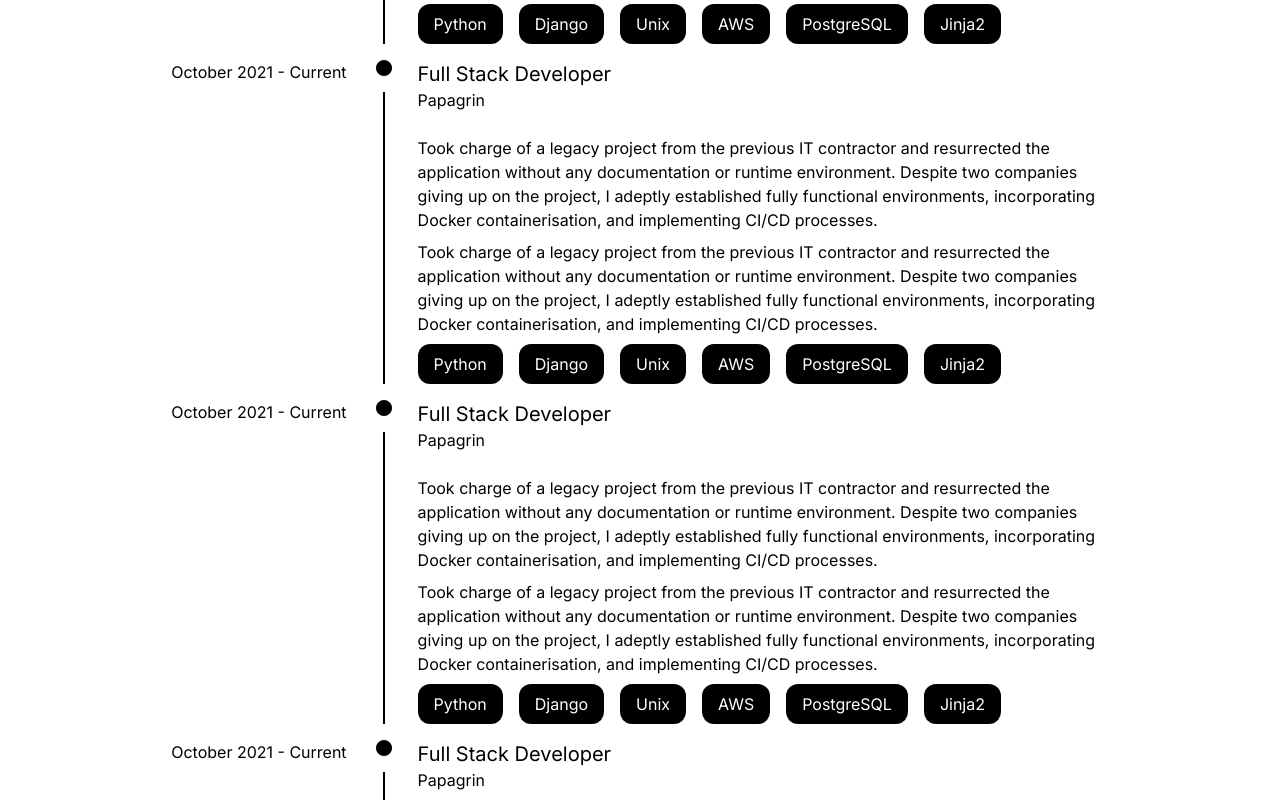
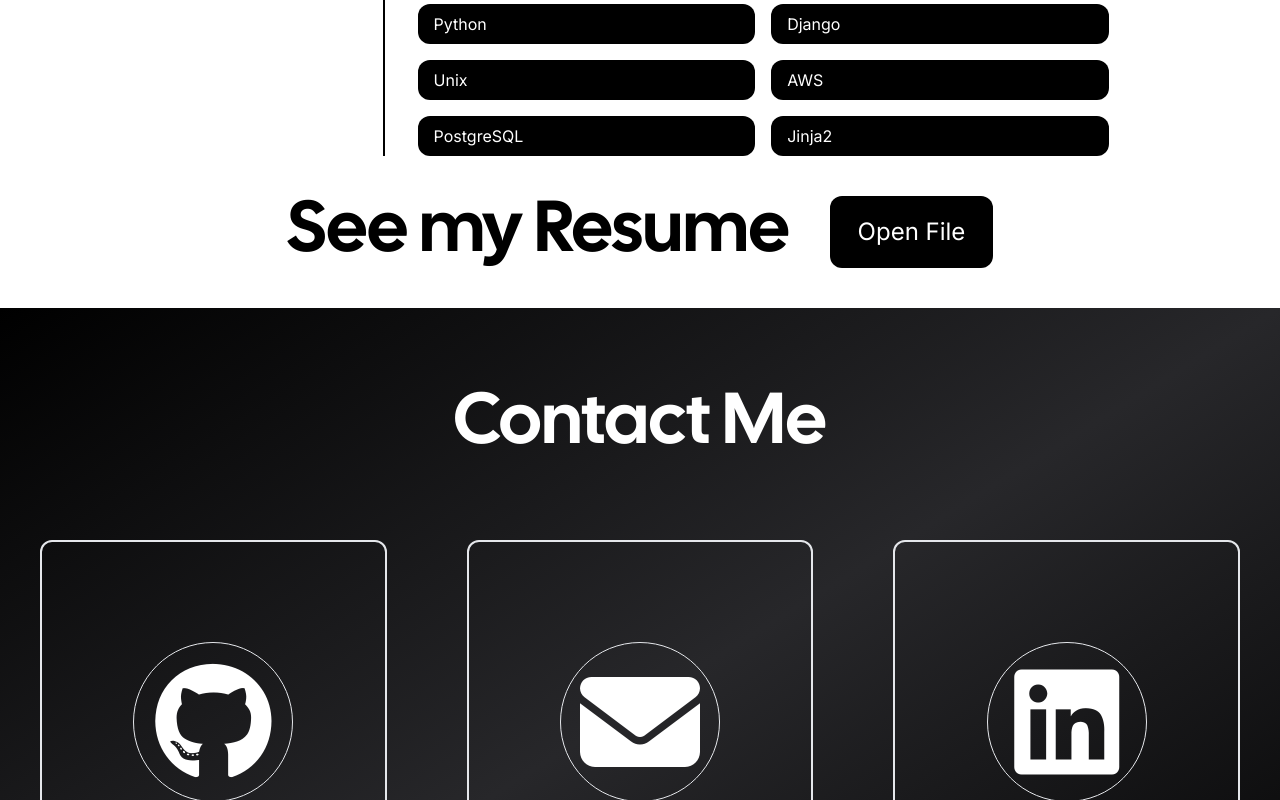
Before and after one commit to mcfilu/personal, a Next.js app: page / in a window 1280 px wide. Shown: the part 3600-4400 px from the top of the page. Built offline with nearby package versions, Linux system fonts and the light colour scheme; some icons are missing; what tailwindcss-debug-screens would draw is missing.

Commit message:
making menu responsive

```diff
--- a/app/components/menu.jsx
+++ b/app/components/menu.jsx
@@ -10,10 +10,10 @@
 
   return (
     <div className={`fixed z-20 w-full h-screen bg-white flex flex-col items-center justify-center ${menuVisibility ? '' : 'hidden'}`}>
-      <a href="#about" className='mt-[2vh] text-8xl text-black font-display' onClick={() => setMenu()}>About Me</a>
-      <a href="#projects" className='mt-[2vh] text-8xl text-black font-display' onClick={() => setMenu()}>Projects</a>
-      <Link rel="noopener noreferrer" target='_blank' alt="" href="/files/FilipOlszewski_CV.pdf" className='mt-[2vh] text-8xl text-black font-display' onClick={() => setMenu()}>Resume</Link>
-      <a href="#contact" className='mt-[2vh] text-8xl text-black font-display' onClick={() => setMenu()}>Contact</a>
+      <a href="#about" className='mt-[1vh] text-[8vh] md:text-[10vh] leading-tight text-black font-display' onClick={() => setMenu()}>About Me</a>
+      <a href="#projects" className='mt-[1vh] text-[8vh] md:text-[10vh] leading-tight text-black font-display' onClick={() => setMenu()}>Projects</a>
+      <Link rel="noopener noreferrer" target='_blank' alt="" href="/files/FilipOlszewski_CV.pdf" className='mt-[1vh] text-[8vh] md:text-[10vh] leading-tight text-black font-display' onClick={() => setMenu()}>Resume</Link>
+      <a href="#contact" className='mt-[1vh] text-[8vh] md:text-[10vh] leading-tight text-black font-display' onClick={() => setMenu()}>Contact</a>
       <div className='flex flex-row gap-4 mt-[4vh]'>
         <Link href="https://github.com/mcfilu/"><i className={`fa-brands fa-github-square text-center text-[7vh] text-black`}></i></Link>
         <Link href="https://www.linkedin.com/in/filip1olszewski/"><i className={`fa-brands fa-linkedin text-center text-[7vh] text-black`}></i></Link>
--- a/app/globals.css
+++ b/app/globals.css
@@ -25,3 +25,14 @@
     )
     rgb(var(--background-start-rgb));
 }
+@layer utilities {
+  /* Hide scrollbar for Chrome, Safari and Opera */
+  .no-scrollbar::-webkit-scrollbar {
+      display: none;
+  }
+ /* Hide scrollbar for IE, Edge and Firefox */
+  .no-scrollbar {
+      -ms-overflow-style: none;  /* IE and Edge */
+      scrollbar-width: none;  /* Firefox */
+}
+}
--- a/app/home/experience.jsx
+++ b/app/home/experience.jsx
@@ -16,73 +16,7 @@
                 <h2 className=''>Papagrin</h2>
                 <p className='mt-[3vh]'>Took charge of a legacy project from the previous IT contractor and resurrected the application without any documentation or runtime environment. Despite two companies giving up on the project, I adeptly established fully functional environments, incorporating Docker containerisation, and implementing CI/CD processes.</p>
                 <p className='mt-[1vh]'>Took charge of a legacy project from the previous IT contractor and resurrected the application without any documentation or runtime environment. Despite two companies giving up on the project, I adeptly established fully functional environments, incorporating Docker containerisation, and implementing CI/CD processes.</p>
-                <div className='w-full flex flex-row gap-4 mt-[1vh]'>
-                    <div className='bg-black text-white rounded-xl px-4 py-2'>Python</div>
-                    <div className='bg-black text-white rounded-xl px-4 py-2'>Django</div>
-                    <div className='bg-black text-white rounded-xl px-4 py-2'>Unix</div>
-                    <div className='bg-black text-white rounded-xl px-4 py-2'>AWS</div>
-                    <div className='bg-black text-white rounded-xl px-4 py-2'>PostgreSQL</div>
-                    <div className='bg-black text-white rounded-xl px-4 py-2'>Jinja2</div>
-                </div>
-            </div>
-        </div>
-        <div className='w-full  flex flex-row justify-center'>
-            <div className='w-1/5 h-full mt-[2vh] '>October 2021 - Current</div>
-            {/* <div className='h-full border'></div> */}
-            <div class="flex flex-col justify-center items-center">
-                <i class="fa-solid fa-circle my-[2vh]"></i>
-                <div class="h-full border-black border-l-2"></div>
-            </div>
-            <div className='w-[70%] h-full flex flex-col mt-[2vh] pl-[2vw]'>
-                <h2 className='text-xl bold'>Full Stack Developer</h2>
-                <h2 className=''>Papagrin</h2>
-                <p className='mt-[3vh]'>Took charge of a legacy project from the previous IT contractor and resurrected the application without any documentation or runtime environment. Despite two companies giving up on the project, I adeptly established fully functional environments, incorporating Docker containerisation, and implementing CI/CD processes.</p>
-                <p className='mt-[1vh]'>Took charge of a legacy project from the previous IT contractor and resurrected the application without any documentation or runtime environment. Despite two companies giving up on the project, I adeptly established fully functional environments, incorporating Docker containerisation, and implementing CI/CD processes.</p>
-                <div className='w-full flex flex-row gap-4 mt-[1vh]'>
-                    <div className='bg-black text-white rounded-xl px-4 py-2'>Python</div>
-                    <div className='bg-black text-white rounded-xl px-4 py-2'>Django</div>
-                    <div className='bg-black text-white rounded-xl px-4 py-2'>Unix</div>
-                    <div className='bg-black text-white rounded-xl px-4 py-2'>AWS</div>
-                    <div className='bg-black text-white rounded-xl px-4 py-2'>PostgreSQL</div>
-                    <div className='bg-black text-white rounded-xl px-4 py-2'>Jinja2</div>
-                </div>
-            </div>
-        </div>
-        <div className='w-full  flex flex-row justify-center'>
-            <div className='w-1/5 h-full mt-[2vh] '>October 2021 - Current</div>
-            {/* <div className='h-full border'></div> */}
-            <div class="flex flex-col justify-center items-center">
-                <i class="fa-solid fa-circle my-[2vh]"></i>
-                <div class="h-full border-black border-l-2"></div>
-            </div>
-            <div className='w-[70%] h-full flex flex-col mt-[2vh] pl-[2vw]'>
-                <h2 className='text-xl bold'>Full Stack Developer</h2>
-                <h2 className=''>Papagrin</h2>
-                <p className='mt-[3vh]'>Took charge of a legacy project from the previous IT contractor and resurrected the application without any documentation or runtime environment. Despite two companies giving up on the project, I adeptly established fully functional environments, incorporating Docker containerisation, and implementing CI/CD processes.</p>
-                <p className='mt-[1vh]'>Took charge of a legacy project from the previous IT contractor and resurrected the application without any documentation or runtime environment. Despite two companies giving up on the project, I adeptly established fully functional environments, incorporating Docker containerisation, and implementing CI/CD processes.</p>
-                <div className='w-full flex flex-row gap-4 mt-[1vh]'>
-                    <div className='bg-black text-white rounded-xl px-4 py-2'>Python</div>
-                    <div className='bg-black text-white rounded-xl px-4 py-2'>Django</div>
-                    <div className='bg-black text-white rounded-xl px-4 py-2'>Unix</div>
-                    <div className='bg-black text-white rounded-xl px-4 py-2'>AWS</div>
-                    <div className='bg-black text-white rounded-xl px-4 py-2'>PostgreSQL</div>
-                    <div className='bg-black text-white rounded-xl px-4 py-2'>Jinja2</div>
-                </div>
-            </div>
-        </div>
-        <div className='w-full  flex flex-row justify-center'>
-            <div className='w-1/5 h-full mt-[2vh] '>October 2021 - Current</div>
-            {/* <div className='h-full border'></div> */}
-            <div class="flex flex-col justify-center items-center">
-                <i class="fa-solid fa-circle my-[2vh]"></i>
-                <div class="h-full border-black border-l-2"></div>
-            </div>
-            <div className='w-[70%] h-full flex flex-col mt-[2vh] pl-[2vw]'>
-                <h2 className='text-xl bold'>Full Stack Developer</h2>
-                <h2 className=''>Papagrin</h2>
-                <p className='mt-[3vh]'>Took charge of a legacy project from the previous IT contractor and resurrected the application without any documentation or runtime environment. Despite two companies giving up on the project, I adeptly established fully functional environments, incorporating Docker containerisation, and implementing CI/CD processes.</p>
-                <p className='mt-[1vh]'>Took charge of a legacy project from the previous IT contractor and resurrected the application without any documentation or runtime environment. Despite two companies giving up on the project, I adeptly established fully functional environments, incorporating Docker containerisation, and implementing CI/CD processes.</p>
-                <div className='w-full flex flex-row gap-4 mt-[1vh]'>
+                <div className='w-full grid grid-cols-2 gap-4 mt-[1vh]'>
                     <div className='bg-black text-white rounded-xl px-4 py-2'>Python</div>
                     <div className='bg-black text-white rounded-xl px-4 py-2'>Django</div>
                     <div className='bg-black text-white rounded-xl px-4 py-2'>Unix</div>
@@ -95,6 +29,8 @@
 
 
 
+
+
     </div>
   )
 }
```
